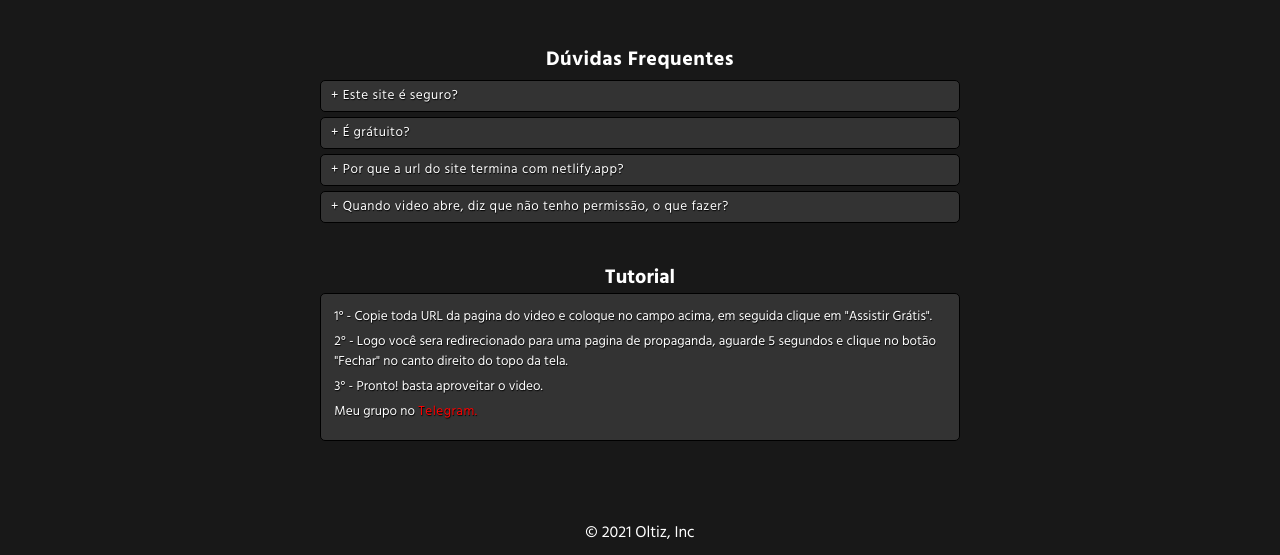
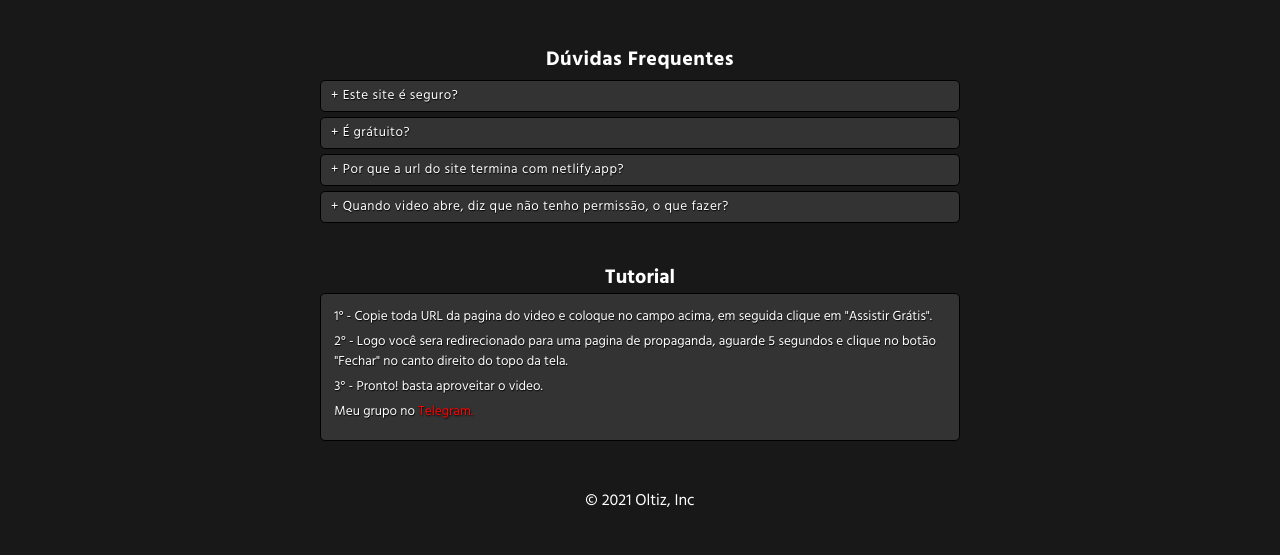
Before and after one commit to CodeVinc/XvideosRED, a plain HTML site: page index.html in a window 1280 px wide. Shown: the part 822-1377 px from the top of the page. After the commit the page ends 1351 px from the top, so only its background shows below. Drawn offline with nearby package versions, Linux system fonts and the light colour scheme.

Commit message:
new-style

```diff
--- a/arquivos/style.css
+++ b/arquivos/style.css
@@ -13,11 +13,10 @@ body {
 }
 
 a {
-    text-decoration: none !important;
-    color: red;
+    text-decoration: none;
+    color: #ccc;
     font-weight: 500;
-    line-height: 1.5;
-    letter-spacing: .5px;
+    text-shadow: .5px .5px 2px black;
 }
 
 #red-page {
@@ -156,8 +155,9 @@ img {
 footer {
     text-align: center;
     position: relative;
-    margin-top: 5em;
-    margin-bottom: 10px;
+    margin-top: 2em;
+    /*margin-bottom: 10px;*/
+    padding: 1em;
 }
 
 #ads-conteiner {
```
